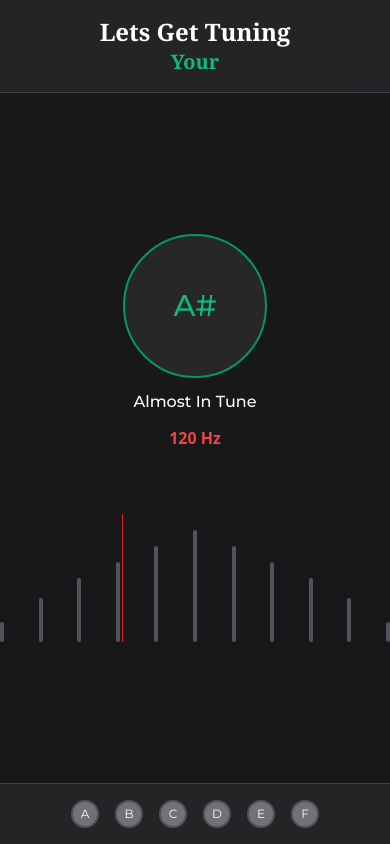
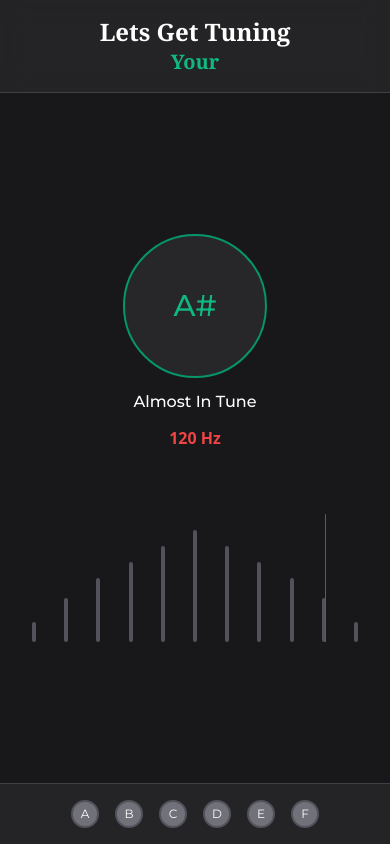
Before and after one commit to jacobEliasMoya/ReactGuitarTuner, a React (Vite) app: page /instrument-display in a window 390 px wide. Built offline with nearby package versions, Linux system fonts and the light colour scheme; no server answers.

Commit message:
padding fix - mobile

```diff
--- a/src/components/tuner/CalibrationDisplay.tsx
+++ b/src/components/tuner/CalibrationDisplay.tsx
@@ -20,7 +20,7 @@ const CalibrationDisplay = (props: Props) => {
 
         <div className="w-[1px] h-32 md:h-40 bg-red-600 rounded-full absolute bottom-0 z-20"
           style={{
-            left:props.calibrationNeedle
+            left:`${props.calibrationNeedle}%`
           }}
         ></div>
       </div>
--- a/src/features/interests/TunerArea.tsx
+++ b/src/features/interests/TunerArea.tsx
@@ -58,13 +58,13 @@ return (
 
     </div>
 
-    <div className="w-full flex flex-col gap-20 items-end justify-center">
+    <div className="w-full flex flex-col gap-20 items-end justify-center px-8">
 
       <div className="w-full mx-auto md:w-11/12 flex items-center justify-center flex-col gap-4 md:gap-6  px-8 md:px-10 lg:px-16 md:mt-20 ">
         <NoteDisplay note={"A#"} supportiveText={"Almost in Tune"} hurtz={120}/>
       </div>
 
-      <CalibrationDisplay calibrationNeedle={122}/>
+      <CalibrationDisplay calibrationNeedle={90}/>
 
     </div>
 
```
